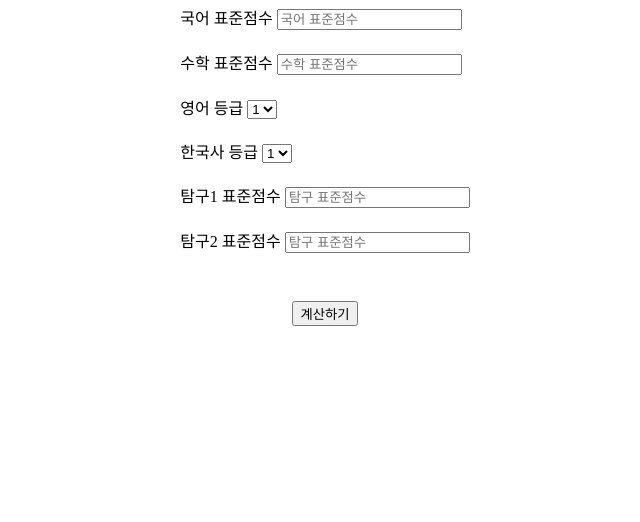
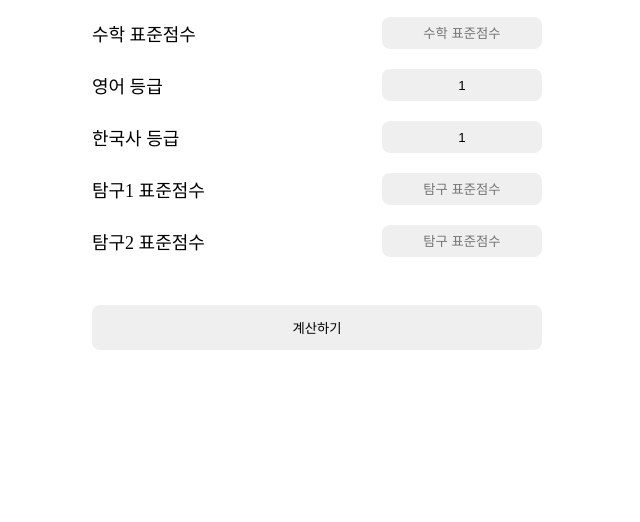
Before and after one commit to hayward2007/snu_calculator, a plain HTML site: page index.html in a window 1280 px wide. Shown: the part 294-816 px from the top of the page, without its empty margins (323-963 px from the left). Drawn offline with Linux system fonts and the light colour scheme; a web font is replaced by a local one.

Commit message:
feat: made snu calculator

```diff
--- a/index.html
+++ b/index.html
@@ -3,59 +3,19 @@
 <head>
     <meta charset="UTF-8">
     <meta name="viewport" content="width=device-width, initial-scale=1.0">
+    <link href="https://cdn.jsdelivr.net/gh/sun-typeface/SUIT@2/fonts/variable/woff2/SUIT-Variable.css" rel="stylesheet">
     <title>서울대학교 정시 점수 계산기</title>
     <style>
 
-        @font-face {
-            font-family: 'SNU';
-            /* font-weight: 100; */
-            src: url('assets/fonts/YoonMeolijeongche2B.ttf') format('truetype');
+        * {
+            margin: 0;
+            padding: 0;
+            box-sizing: border-box;
         }
-        /* @font-face {
-            font-family: 'SNU';
-            font-weight: 200;
-            src: url('assets/fonts/YoonMeolijeongche2EB.ttf') format('truetype');
-            font-display: swap;
-        }
-        @font-face {
-            font-family: 'SNU';
-            font-weight: 300;
-            src: url('assets/fonts/YoonMeolijeongche2L.ttf') format('truetype');
-            font-display: swap;
-        }
-        @font-face {
-            font-family: 'SNU';
-            font-weight: 400;
-            src: url('assets/fonts/YoonMeolijeongche2M.ttf') format('truetype');
-            font-display: swap;
-        }
-        @font-face {
-            font-family: 'SNU';
-            font-weight: 500;
-            src: url('assets/fonts/YoonMeolijeongche2SC.ttf') format('truetype');
-            font-display: swap;
-        }
-        @font-face {
-            font-family: 'SNU';
-            font-weight: 600;
-            src: url('assets/fonts/YoonMeolijeongche2SN.ttf') format('truetype');
-            font-display: swap;
-        }
-        @font-face {
-            font-family: 'SNU';
-            font-weight: 700;
-            src: url('assets/fonts/YoonMeolijeongche2SO.ttf') format('truetype');
-            font-display: swap;
-        }
-        @font-face {
-            font-family: 'SNU';
-            font-weight: 800;
-            src: url('assets/fonts/YoonMeolijeongche2SV.ttf') format('truetype');
-            font-display: swap;
-        } */
 
         body {
-            font-family: 'SNU';
+            font-family: 'SUIT Variable';
+            font-weight: 300;
             display: flex;
             flex-direction: column;
             justify-content: center;
@@ -65,15 +25,54 @@
             gap: 48px;
         }
 
-        div {
-            font-family: 'SNU';
-            /* font-weight: 800; */
+        select, input {
+            width: 160px;
+            height: 32px;
+            text-align: center;
+            border-radius: 8px;
+            border: none;
+            background-color: #efefef;
+        }
+
+        select {
+            -moz-appearance: none;
+            -webkit-appearance: none;
+            appearance: none;
+        }
+
+        input[type=number]::-webkit-outer-spin-button,
+        input[type=number]::-webkit-inner-spin-button {
+            -webkit-appearance: none;
+            margin: 0;
+        }
+
+        input[type=number] {
+            -moz-appearance: textfield;
+        }
+
+        #main div {
+            display: flex;
+            width: 100%;
+            justify-content: space-between;
+            align-items: center;
+            font-size: large;
+        }
+
+        button {
+            width: 450px;
+            height: 45px;
+            border-radius: 8px;
+            border: none;
+        }
+
+        #result {
+            text-align: center;
         }
     </style>
 </head>
 <body>
     <img src="assets/logo.jpg" alt="서울대학교 로고" style="width: 450px; height: auto; user-select: none;">
-    <div style="display: flex; flex-direction: column; justify-content: center; align-items: start; gap: 20px;">
+    <div id="main" style="display: flex; flex-direction: column; justify-content: center; align-items: start; gap: 20px; width: 450px;">
         <div>
             국어 표준점수
             <input type="number" id="korean" placeholder="국어 표준점수">
@@ -135,12 +134,23 @@
             if (isNaN(koreanScore) || isNaN(mathScore) || isNaN(englishScore) || isNaN(koreanHistoryScore) || isNaN(inquiry1Score) || isNaN(inquiry2Score)) {
                 document.getElementById('result').innerText = '모든 값을 입력해 주세요.';
                 return;
+            } else if (koreanScore < 0 || koreanScore > 170 || mathScore < 0 || mathScore > 170 || englishScore < -14 || englishScore > 0 || koreanHistoryScore < -2.4 || koreanHistoryScore > 0 || inquiry1Score < 0 || inquiry1Score > 100 || inquiry2Score < 0 || inquiry2Score > 100) {
+                document.getElementById('result').innerText = '정상적인 범위의 값을 입력해주세요';
+                return;
             }
-
 
             const totalScore = koreanScore + mathScore * 1.2 + englishScore + ( inquiry1Score + inquiry2Score ) * 0.8;
 
-            document.getElementById('result').innerText = `총 점수: ${totalScore.toFixed(1)}`;
+            var text = `총 점수: ${totalScore.toFixed(1)}`;
+            if(totalScore >= 400) {
+                text += "\n 서울대학교 어디라도 갈 수 있겠네요!!";
+            } else {
+                text += "\n 서울대학교는 어렵네요 ㅠㅠ";
+            }
+
+            document.getElementById('result').innerText = text;
+
+
         }
     </script>
 
```
Also changed, not shown: 10 other files.
